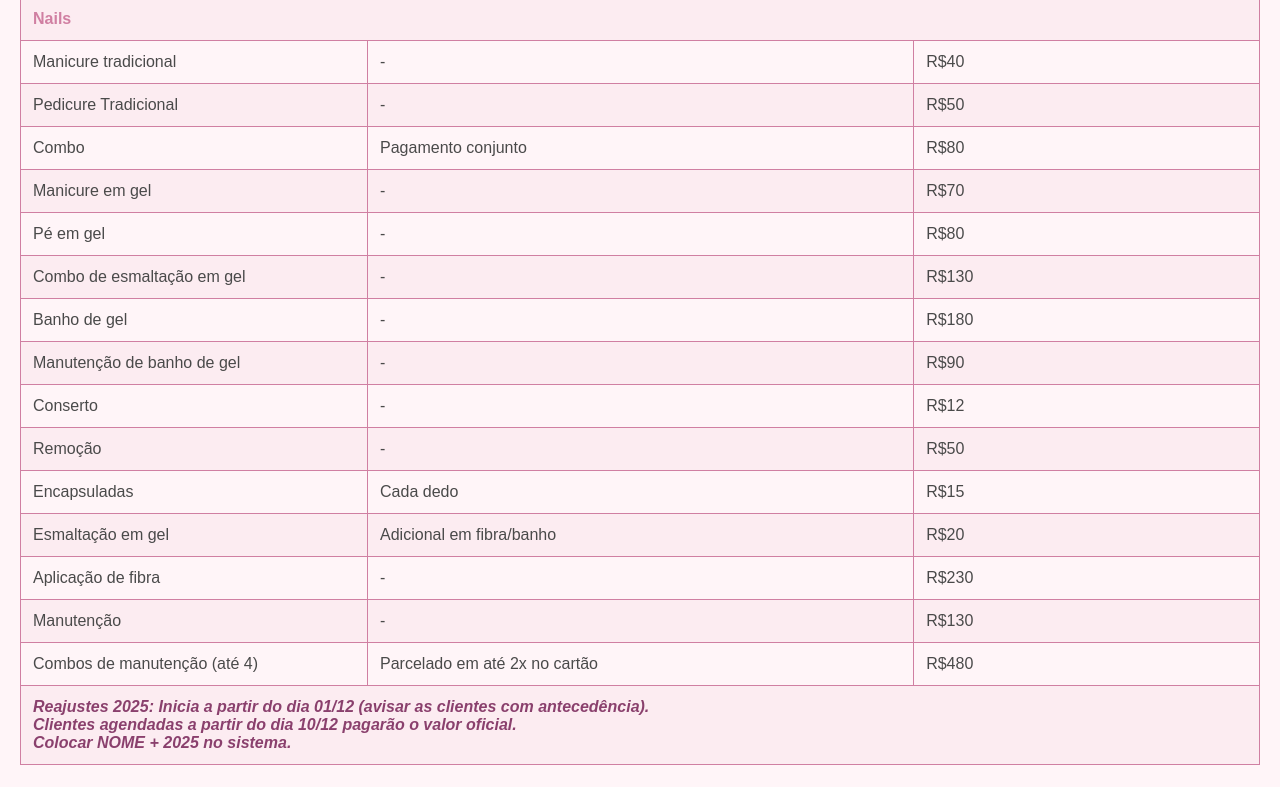
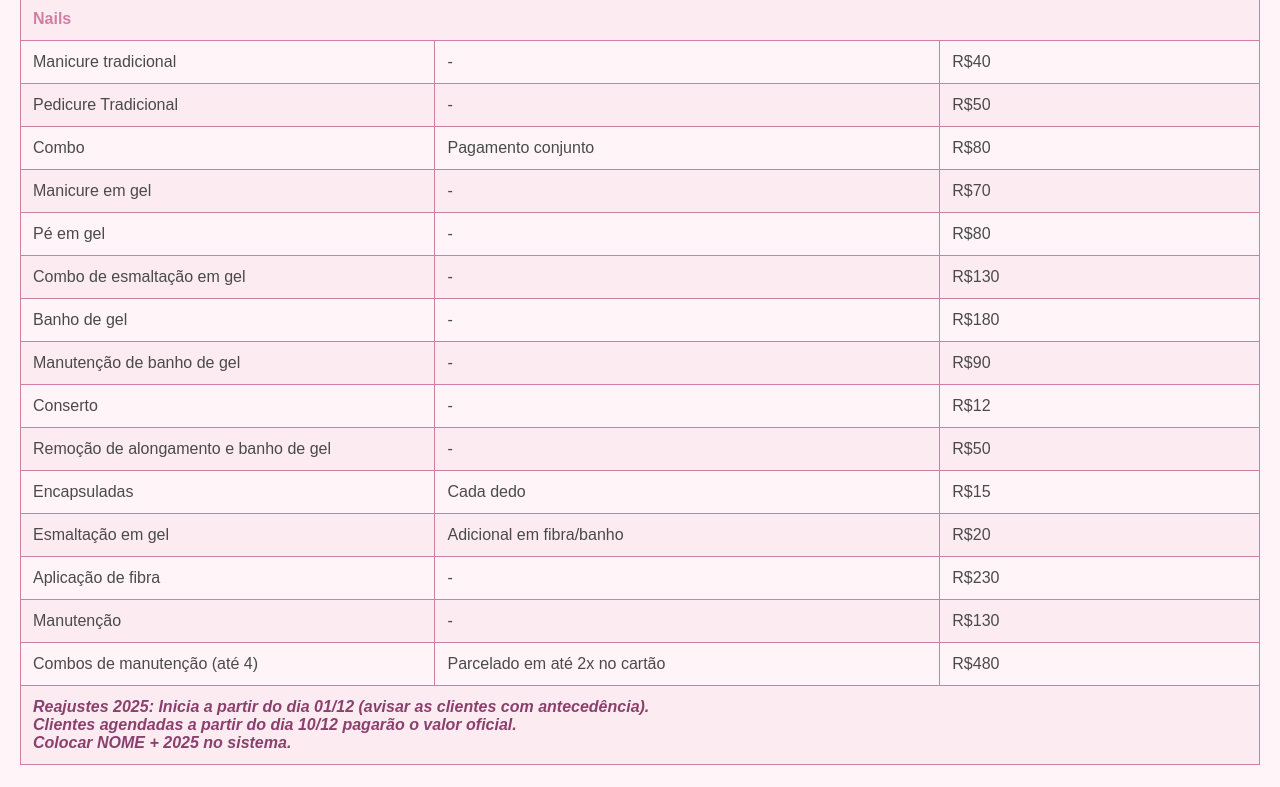
Before and after one commit to aldhemir/Tabela-Design, a plain HTML site: page index.html in a window 1280 px wide. Shown: the part 1063-1850 px from the top of the page. Drawn offline with Linux system fonts and the light colour scheme.

Commit message:
Update index.html

```diff
--- a/index.html
+++ b/index.html
@@ -219,7 +219,7 @@
                 <td>R$12</td>
             </tr>
             <tr>
-                <td>Remoção</td>
+                <td>Remoção de alongamento e banho de gel</td>
                 <td>-</td>
                 <td>R$50</td>
             </tr>
```
